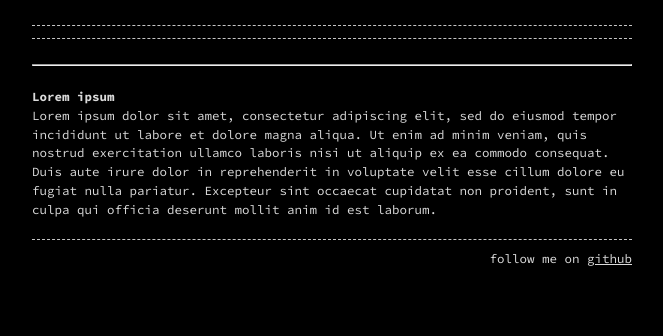
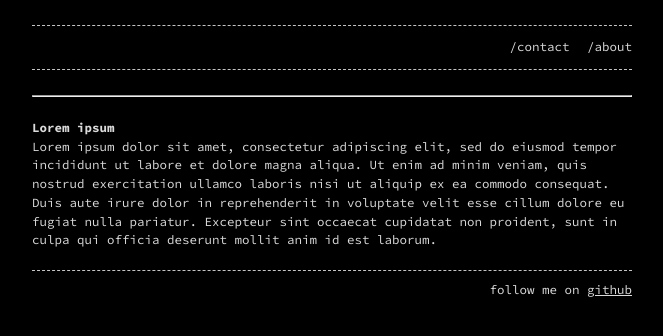
Before and after one commit to esccode/esccode.github.io, a Jekyll site: the page built from index.md, in a window 1280 px wide. Shown: the top 336 px of the page, without its empty margins (308-971 px from the left). Built offline with Jekyll 4.4.1, drawn with Linux system fonts in a browser that asks for light colours.

Commit message:
Update _config.yml

```diff
--- a/_config.yml
+++ b/_config.yml
@@ -13,7 +13,7 @@ github_username:  keca13
 
 header_pages:
 #  - index.md
-#  - about.md
+  - about.md
 
 footer: 'follow me on <a href="https://github.com/keca13/">github</a>'
 
```
